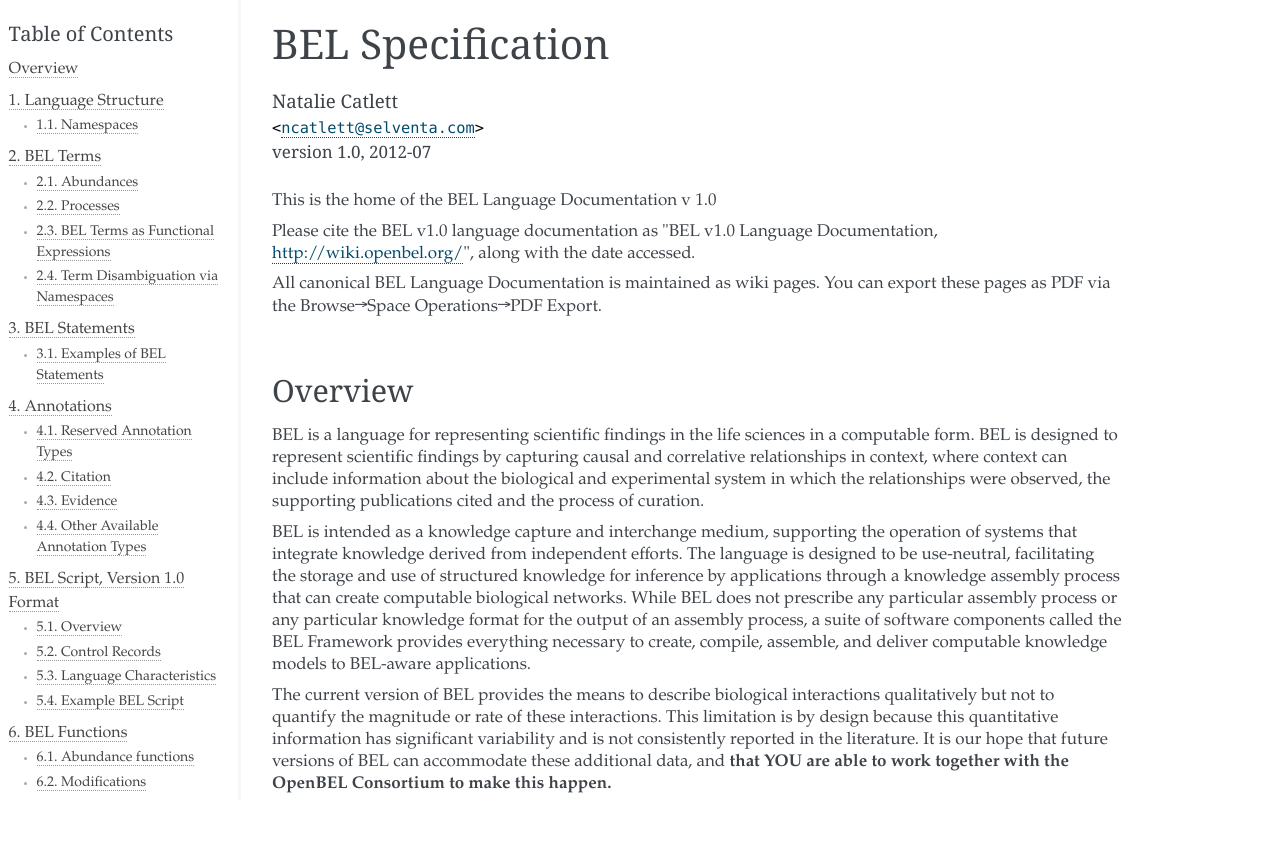
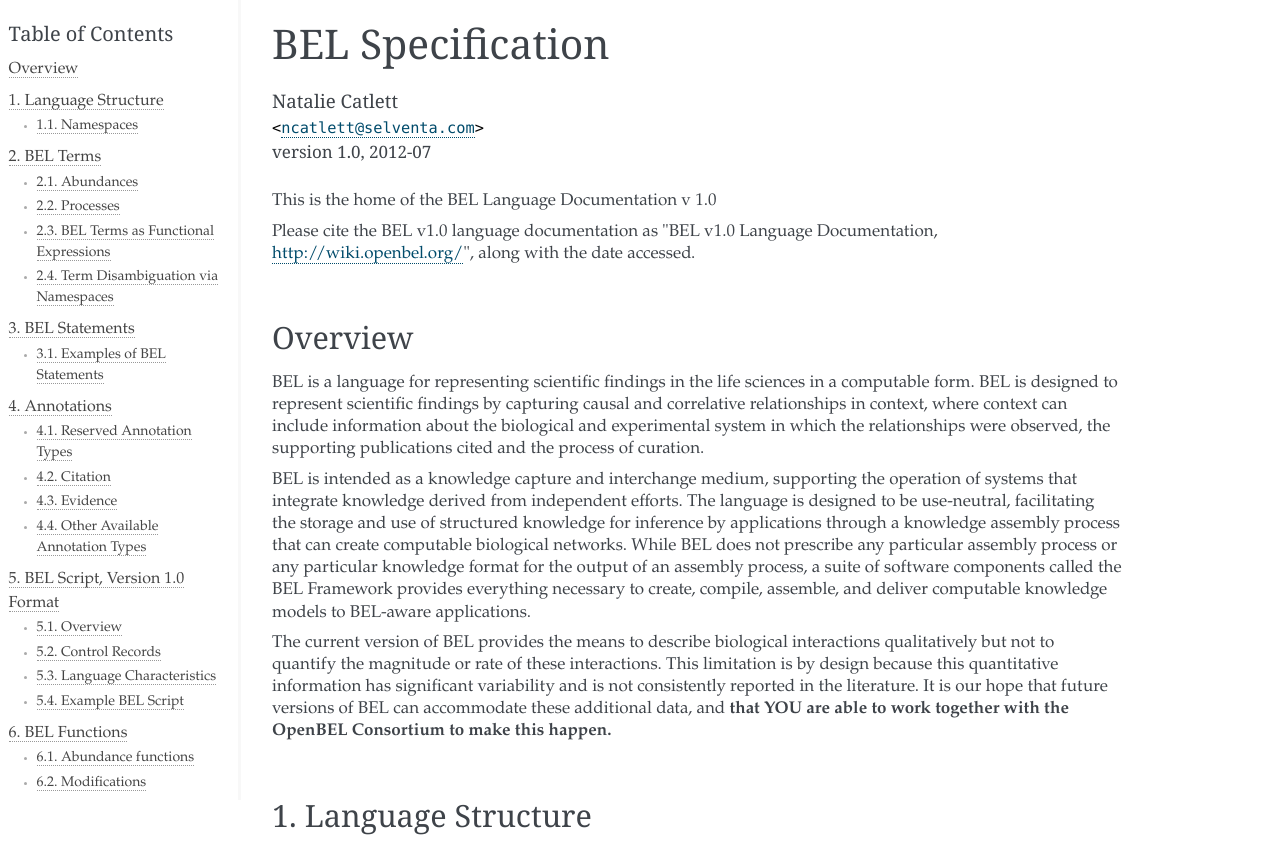
Before and after one commit to OpenBEL/language, a plain HTML site: page version_1.0/bel_specification_version_1.0.html in a window 1280 px wide. Shown: the top 843 px of the page. Drawn offline with Linux system fonts and the light colour scheme; files whose address does not match are found by name.

Commit message:
remove wiki-managed declaration

```diff
--- a/version_1.0/bel_specification_version_1.0.html
+++ b/version_1.0/bel_specification_version_1.0.html
@@ -852,9 +852,6 @@
 <div class="paragraph"><p>This is the home of the BEL Language Documentation v 1.0</p></div>
 <div class="paragraph"><p>Please cite the BEL v1.0 language documentation as "BEL v1.0 Language
 Documentation, <a href="http://wiki.openbel.org/">http://wiki.openbel.org/</a>", along with the date accessed.</p></div>
-<div class="paragraph"><p>All canonical BEL Language Documentation is maintained as wiki pages.
-You can export these pages as PDF via the Browse&#8594;Space Operations&#8594;PDF
-Export.</p></div>
 </div>
 </div>
 <div class="sect1">
@@ -2407,7 +2404,7 @@
 <div id="footer">
 <div id="footer-text">
 Version 1.0<br>
-Last updated 2015-10-13 07:15:04 EDT
+Last updated 2015-10-13 07:18:16 EDT
 </div>
 </div>
 </body>
```
Also changed, not shown: 1 other file.
